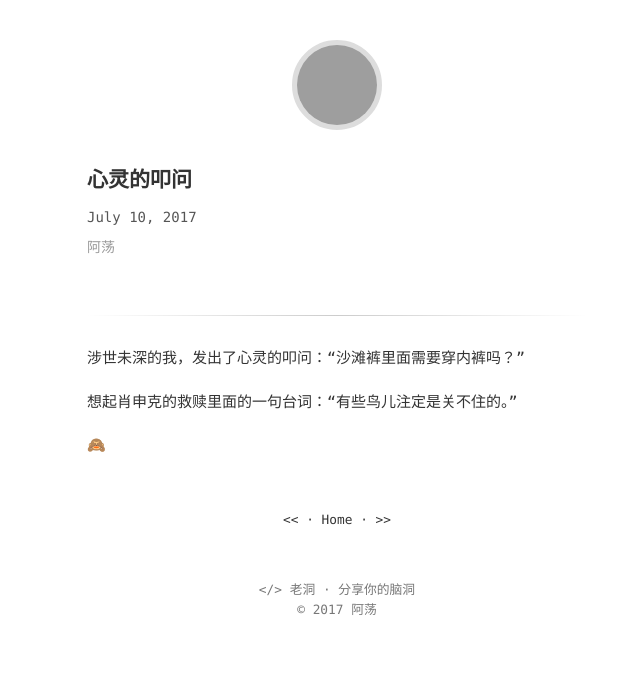
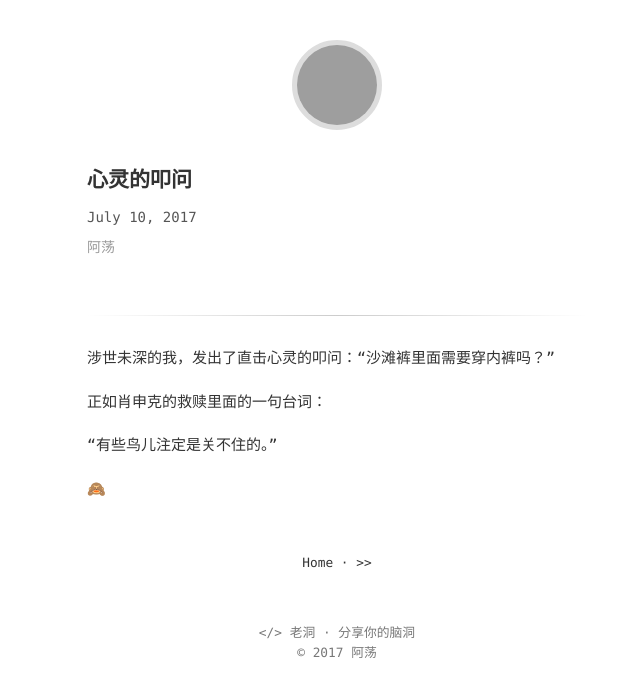
Before and after one commit to lisnb/brainhole.fun, a Jekyll site: the page built from _posts/2017-07-10-underware.md, in a window 1280 px wide. Shown: the top 697 px of the page, without its empty margins (303-943 px from the left). Built offline with Jekyll 4.4.1, drawn with Linux system fonts in a browser that asks for light colours; grey boxes are pictures that could not be loaded.

```diff
--- a/_posts/2017-07-10-underware.md
+++ b/_posts/2017-07-10-underware.md
@@ -7,8 +7,10 @@ title: "心灵的叩问"
 ---
 
 
-涉世未深的我，发出了心灵的叩问：“沙滩裤里面需要穿内裤吗？”
+涉世未深的我，发出了直击心灵的叩问：“沙滩裤里面需要穿内裤吗？”
 
-想起肖申克的救赎里面的一句台词：“有些鸟儿注定是关不住的。”
+正如肖申克的救赎里面的一句台词：
+
+“有些鸟儿注定是关不住的。”
 
 🙈
```
Also changed, not shown: _posts/2017-07-10-test-name.md (deleted, +0 -10 lines).
